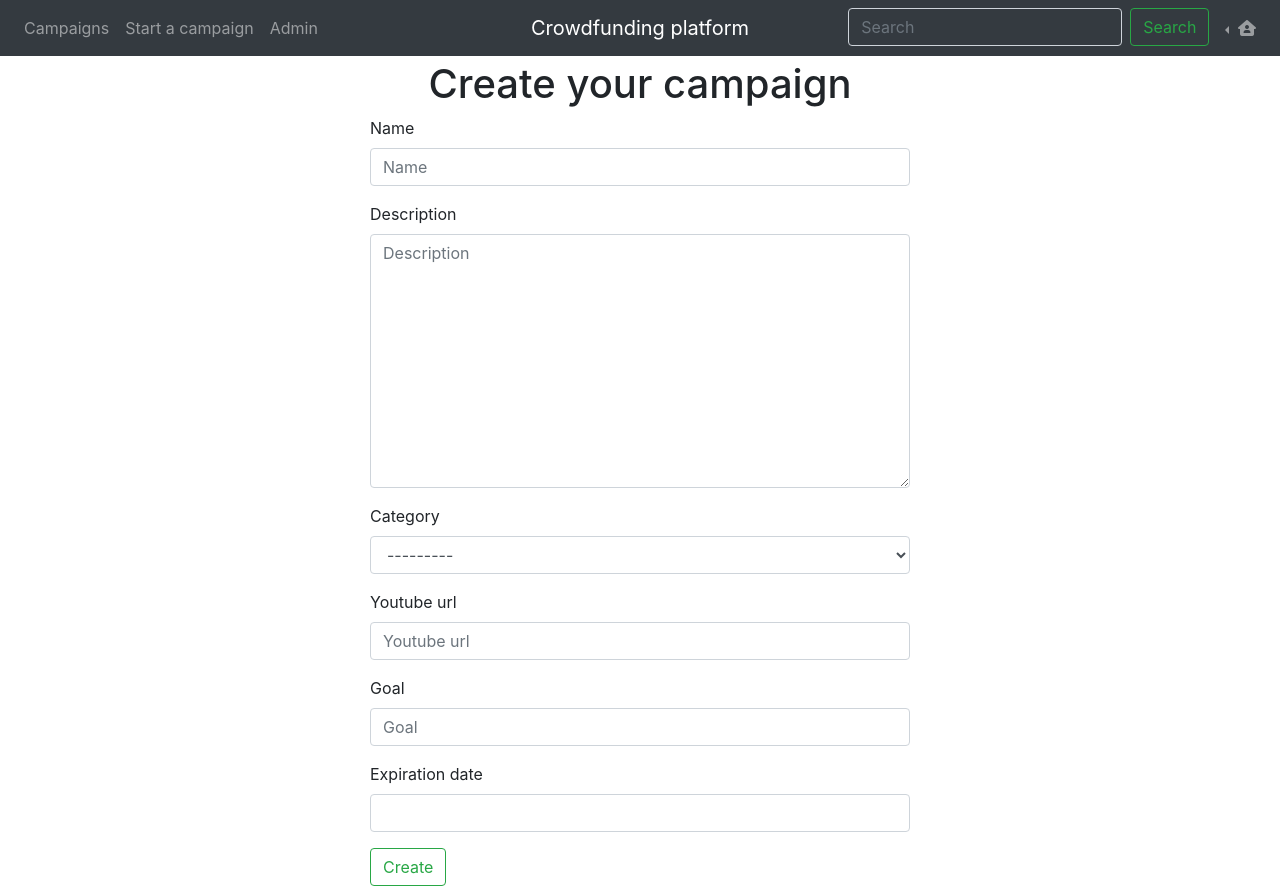
After one commit to wild-boomerang/crowdfunding-site, a Django app: page /campaigns/new/ in a window 1280 px wide. The commit adds this page. Run offline with Django 3.2, Linux system fonts and the light colour scheme; the visitor is signed in with stand-in values (Sample User, id 1); data that the repository does not hold is empty; some libraries are stand-ins or nearby versions.

Commit message:
Add create campaign functionality

```diff
--- a/campaign/admin.py
+++ b/campaign/admin.py
@@ -11,7 +11,7 @@ class CampaignCategoryAdmin(admin.ModelAdmin):
 
 @admin.register(Campaign)
 class CampaignAdmin(admin.ModelAdmin):
-    list_display = ('author', 'name', 'description', 'category', 'youtube_url', 'goal', 'collected', 'expiration_date',
+    list_display = ('name', 'author', 'description', 'category', 'youtube_url', 'goal', 'collected', 'expiration_date',
                     'author_slug', 'name_slug')
     list_filter = ('author', 'category', 'expiration_date')
     search_fields = ('name', 'description')
--- /dev/null
+++ b/campaign/forms.py
@@ -0,0 +1,9 @@
+from django import forms
+
+from .models import Campaign
+
+
+class CampaignForm(forms.ModelForm):
+    class Meta:
+        model = Campaign
+        fields = ('name', 'description', 'category', 'youtube_url', 'goal', 'expiration_date')
--- a/campaign/urls.py
+++ b/campaign/urls.py
@@ -1,10 +1,11 @@
 from django.urls import path, include
-from .views import campaign_list, campaign_detail
+from .views import campaign_list, campaign_detail, campaign_new
 
 app_name = 'campaign'
 
 urlpatterns = [
     path('', campaign_list, name='campaign_list'),
+    path('new/', campaign_new, name='campaign_new'),
     path('<slug:category_slug>/', campaign_list, name='campaign_list_by_category'),
     path('<slug:author_slug>/<slug:name_slug>/', campaign_detail, name='campaign_detail'),
 ]
--- a/campaign/views.py
+++ b/campaign/views.py
@@ -1,6 +1,9 @@
-from django.shortcuts import render, get_object_or_404
+from django.contrib.auth import get_user_model
+from django.contrib.auth.decorators import login_required
+from django.shortcuts import render, get_object_or_404, redirect
 
 from campaign.models import Campaign, CampaignCategory
+from campaign.forms import CampaignForm
 
 
 def campaign_list(request, category_slug=None):
@@ -19,3 +22,18 @@ def campaign_list(request, category_slug=None):
 def campaign_detail(request, author_slug, name_slug):
     campaign = get_object_or_404(Campaign, author_slug=author_slug, name_slug=name_slug)
     return render(request, 'campaign/detail.html', {'campaign': campaign})
+
+
+@login_required
+def campaign_new(request):
+    if request.method == 'POST':
+        campaign_form = CampaignForm(data=request.POST)
+        if campaign_form.is_valid():
+            campaign = campaign_form.save(commit=False)
+            campaign.author = request.user
+            campaign.save()
+            return redirect('dashboard', username=request.user.username)
+    else:
+        campaign_form = CampaignForm()
+
+    return render(request, 'campaign/new.html', {'campaign_form': campaign_form})
--- a/templates/base.html
+++ b/templates/base.html
@@ -31,7 +31,7 @@
                 <a class="nav-link" href="{% url 'campaign:campaign_list' %}">Campaigns</a>
             </li>
             <li class="nav-item">
-                <a class="nav-link" href="#">Start a campaign</a>
+                <a class="nav-link" href="{% url 'campaign:campaign_new' %}">Start a campaign</a>
             </li>
             {% if user.is_superuser %}
                 <li class="nav-item">
--- /dev/null
+++ b/templates/campaign/new.html
@@ -0,0 +1,21 @@
+{% extends 'base.html' %}
+{% load bootstrap4 %}
+
+{% block content %}
+    <div class="container">
+        <div class="row">
+            <div class="col-sm-3"></div>
+            <div class="col-sm-6">
+                <h1 class="text-center">Create your campaign</h1>
+                <form class="form" action="" method="post">
+                    {% csrf_token %}
+                    {% bootstrap_form campaign_form %}
+                    {% buttons %}
+                        <button type="submit" class="btn btn-outline-success">Create</button>
+                    {% endbuttons %}
+                </form>
+            </div>
+            <div class="col-sm-3"></div>
+        </div>
+    </div>
+{% endblock content %}
```
